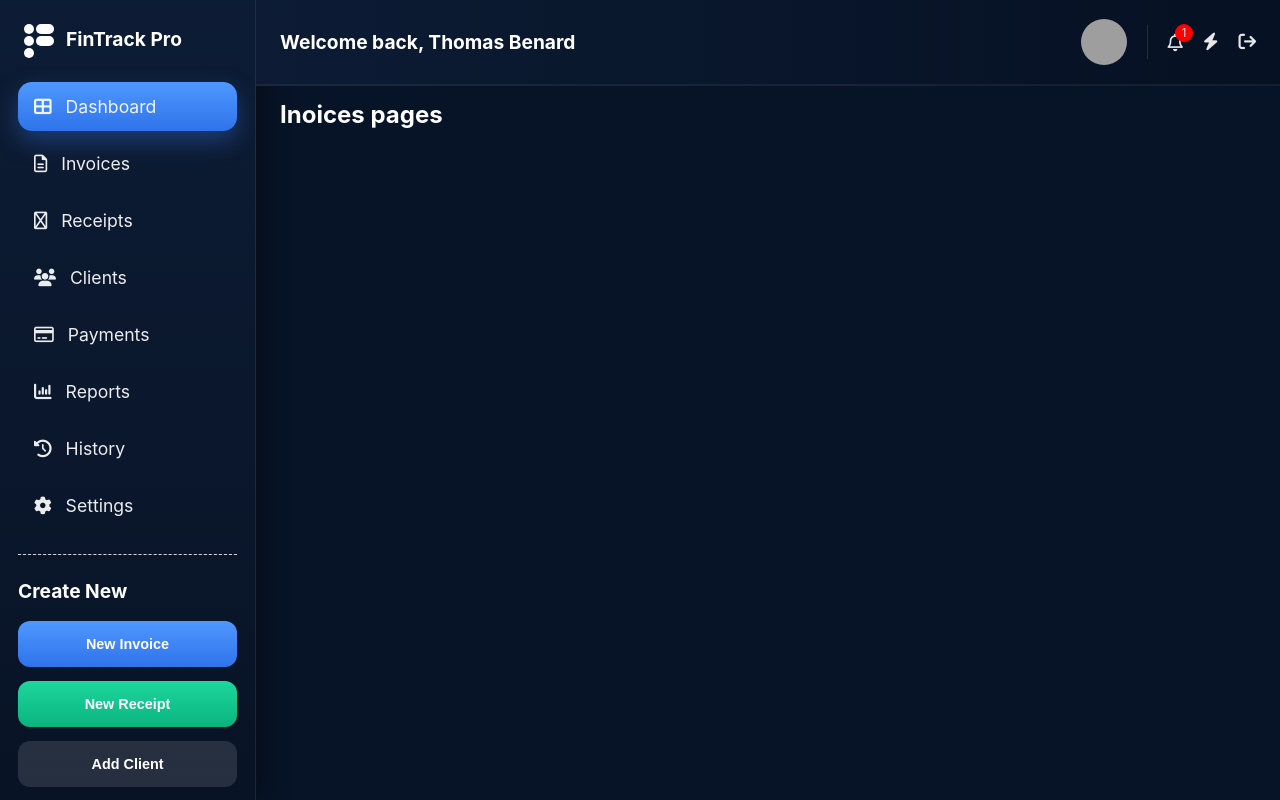
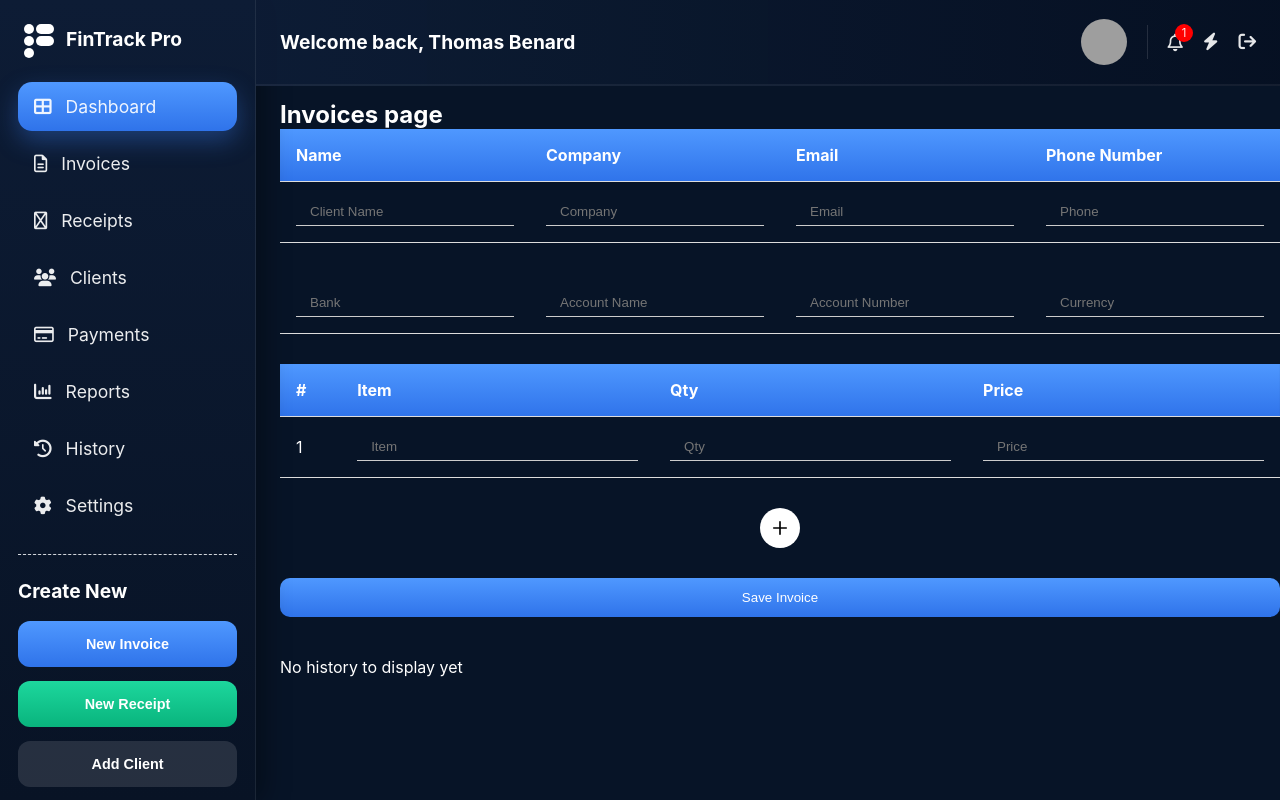
Before and after one commit to thomasagadabenard-collab/Fintrack-Pro, a React (Vite) app: page /invoices in a window 1280 px wide. Built offline with nearby package versions, Linux system fonts and the light colour scheme; grey boxes are pictures that could not be loaded.

Commit message:
worked on the invoices page today

```diff
--- a/src/App.jsx
+++ b/src/App.jsx
@@ -12,6 +12,7 @@ import Reports from './Pages/Reports'
 import History from './Pages/History'
 import Settings from './Pages/Settings'
 import ReceiptComponent from './Components/ReceiptComponent'
+import InvoiceComponent from './Components/InvoiceComponent'
 
 const App = () => {
   return (
@@ -32,6 +33,8 @@ const App = () => {
             <Route path='/history' element={<History />} />
             <Route path='/settings' element={<Settings />} />
           </Routes>
+
+          {/*<InvoiceComponent />*/}
         </div>
       </section>
     </>
--- a/src/Pages/Invoices.jsx
+++ b/src/Pages/Invoices.jsx
@@ -1,9 +1,337 @@
-import React from 'react'
+import React, { useState } from 'react'
+import plus from '../assets/plus.svg.svg'
 
 const Invoices = () => {
+
+  // ✅ store invoices properly as ARRAY
+  const [history, setHistory] = useState([])
+
+  // ✅ store errors separately
+  const [errors, setErrors] = useState({})
+
+  const [billTo, setBillTo] = useState({
+    name: '',
+    company: '',
+    email: '',
+    number: ''
+  })
+
+  const [paymentDetails, setPaymentDetails] = useState({
+    bank: '',
+    accountName: '',
+    accountNumber: '',
+    currency: ''
+  })
+
+  const [invoiceTable, setInvoiceTable] = useState([
+    {
+      id: Date.now(),
+      item: '',
+      quantity: '',
+      price: ''
+    }
+  ])
+
+  // ROW HANDLING
+  const handleRowChange = (id, field, value) => {
+    const updatedRows = invoiceTable.map((row) =>
+      row.id === id ? { ...row, [field]: value } : row
+    )
+
+    setInvoiceTable(updatedRows)
+  }
+
+ const handleAddRow = () => {
+
+  const lastRow = invoiceTable[invoiceTable.length - 1]
+
+  if (
+    !lastRow.item.trim() ||
+    !lastRow.quantity.trim() ||
+    !lastRow.price.trim()
+  ) return
+
+  const newRow = {
+    id: Date.now() + Math.random(),
+    item: '',
+    quantity: '',
+    price: ''
+  }
+
+  setInvoiceTable([...invoiceTable, newRow])
+}
+
+  // VALIDATION
+  const handleError = () => {
+
+    const err = {}
+
+    if (!billTo.name) err.name = "Name cannot be empty"
+    if (!billTo.company) err.company = "Kindly enter company name"
+    if (!billTo.email) err.email = "Please enter email"
+    if (!billTo.number) err.number = "Please enter phone number"
+
+    if (!paymentDetails.bank) err.bank = "Bank required"
+    if (!paymentDetails.accountName) err.accountName = "Account name required"
+    if (!paymentDetails.accountNumber) err.accountNumber = "Account number required"
+    if (!paymentDetails.currency) err.currency = "Currency required"
+
+    invoiceTable.forEach((row, index) => {
+      if (!row.item) err[`item-${index}`] = `Enter item for row ${index + 1}`
+      if (!row.quantity) err[`qty-${index}`] = `Enter quantity for row ${index + 1}`
+      if (!row.price) err[`price-${index}`] = `Enter price for row ${index + 1}`
+    })
+
+    setErrors(err)
+
+    return Object.keys(err).length === 0
+  }
+
+  const handleSubmit = () => {
+
+    const isValid = handleError()
+    if (!isValid) return
+
+    const newInvoice = {
+      id: Date.now(),
+      ...billTo,
+      ...paymentDetails,
+      items: invoiceTable
+    }
+
+    setHistory([...history, newInvoice])
+
+    console.log("Saved:", newInvoice)
+  }
+
   return (
     <div>
-        <h1>Inoices pages</h1>
+
+      <h1>Invoices page</h1>
+
+      <section>
+
+        {/* CLIENT DETAILS */}
+        <table>
+          <thead>
+            <tr>
+              <th>Name</th>
+              <th>Company</th>
+              <th>Email</th>
+              <th>Phone Number</th>
+            </tr>
+          </thead>
+
+          <tbody>
+            <tr>
+              <td>
+                <input
+                  value={billTo.name}
+                  onChange={(e) =>
+                    setBillTo({ ...billTo, name: e.target.value })
+                  }
+                  placeholder="Client Name"
+                  className='tab-input'
+                />
+              </td>
+
+              <td>
+                <input
+                  value={billTo.company}
+                  onChange={(e) =>
+                    setBillTo({ ...billTo, company: e.target.value })
+                  }
+                  placeholder="Company"
+                  className='tab-input'
+                />
+              </td>
+
+              <td>
+                <input
+                  value={billTo.email}
+                  onChange={(e) =>
+                    setBillTo({ ...billTo, email: e.target.value })
+                  }
+                  placeholder="Email"
+                  className='tab-input'
+                />
+              </td>
+
+              <td>
+                <input
+                  value={billTo.number}
+                  onChange={(e) =>
+                    setBillTo({ ...billTo, number: e.target.value })
+                  }
+                  placeholder="Phone"
+                  className='tab-input'
+                />
+              </td>
+            </tr>
+          </tbody>
+        </table>
+
+        {/* PAYMENT DETAILS */}
+        <table>
+          <tbody>
+            <tr>
+              <td>
+                <input
+                  value={paymentDetails.bank}
+                  onChange={(e) =>
+                    setPaymentDetails({ ...paymentDetails, bank: e.target.value })
+                  }
+                  placeholder="Bank"
+                  className='tab-input'
+                />
+              </td>
+
+              <td>
+                <input
+                  value={paymentDetails.accountName}
+                  onChange={(e) =>
+                    setPaymentDetails({ ...paymentDetails, accountName: e.target.value })
+                  }
+                  placeholder="Account Name"
+                  className='tab-input'
+                />
+              </td>
+
+              <td>
+                <input
+                  value={paymentDetails.accountNumber}
+                  onChange={(e) =>
+                    setPaymentDetails({ ...paymentDetails, accountNumber: e.target.value })
+                  }
+                  placeholder="Account Number"
+                  className='tab-input'
+                />
+              </td>
+
+              <td>
+                <input
+                  value={paymentDetails.currency}
+                  onChange={(e) =>
+                    setPaymentDetails({ ...paymentDetails, currency: e.target.value })
+                  }
+                  placeholder="Currency"
+                  className='tab-input'
+                />
+              </td>
+            </tr>
+          </tbody>
+        </table>
+
+        {/* INVOICE TABLE */}
+        <table>
+          <thead>
+            <tr>
+              <th>#</th>
+              <th>Item</th>
+              <th>Qty</th>
+              <th>Price</th>
+            </tr>
+          </thead>
+
+          <tbody>
+            {invoiceTable.map((row, index) => (
+              <tr key={row.id}>
+                <td>{index + 1}</td>
+
+                <td>
+                  <input
+                    value={row.item}
+                    onChange={(e) =>
+                      handleRowChange(row.id, 'item', e.target.value)
+                    }
+                    placeholder="Item"
+                    className='tab-input'
+                  />
+                </td>
+
+                <td>
+                  <input
+                    value={row.quantity}
+                    onChange={(e) =>
+                      handleRowChange(row.id, 'quantity', e.target.value)
+                    }
+                    placeholder="Qty"
+                    className='tab-input'
+                  />
+                </td>
+
+                <td>
+                  <input
+                    value={row.price}
+                    onChange={(e) =>
+                      handleRowChange(row.id, 'price', e.target.value)
+                    }
+                    placeholder="Price"
+                    className='tab-input'
+                  />
+                </td>
+              </tr>
+            ))}
+          </tbody>
+        </table>
+
+        <div className='plus-image-container'>
+
+          <img
+            src={plus}
+            alt="plus icon"
+            className='plus-image'
+            onClick={handleAddRow}
+          />
+
+        </div>
+
+        <button className='create-btn' onClick={handleSubmit}>
+          Save Invoice
+        </button>
+
+      </section>
+
+      {/* HISTORY */}
+      <section>
+
+        {history.length === 0 ? (
+          <div>No history to display yet</div>
+        ) : (
+          <table className='invoice-history-table'>
+            <thead>
+              <tr>
+                <th>#</th>
+                <th>Name</th>
+                <th>Company</th>
+                <th>Email</th>
+                <th>Phone</th>
+                <th>Bank</th>
+                <th>Account</th>
+                <th>Number</th>
+                <th>Currency</th>
+              </tr>
+            </thead>
+
+            <tbody>
+              {history.map((inv, i) => (
+                <tr key={inv.id}>
+                  <td>{i + 1}</td>
+                  <td>{inv.name}</td>
+                  <td>{inv.company}</td>
+                  <td>{inv.email}</td>
+                  <td>{inv.number}</td>
+                  <td>{inv.bank}</td>
+                  <td>{inv.accountName}</td>
+                  <td>{inv.accountNumber}</td>
+                  <td>{inv.currency}</td>
+                </tr>
+              ))}
+            </tbody>
+          </table>
+        )}
+
+      </section>
 
     </div>
   )
--- a/src/index.css
+++ b/src/index.css
@@ -738,3 +738,8 @@ tbody{
   color: white;
   margin-bottom: 20px;
 }
+
+/*Inoice*/
+.invoice-history-table td, table td{
+  color: white;
+}
```
